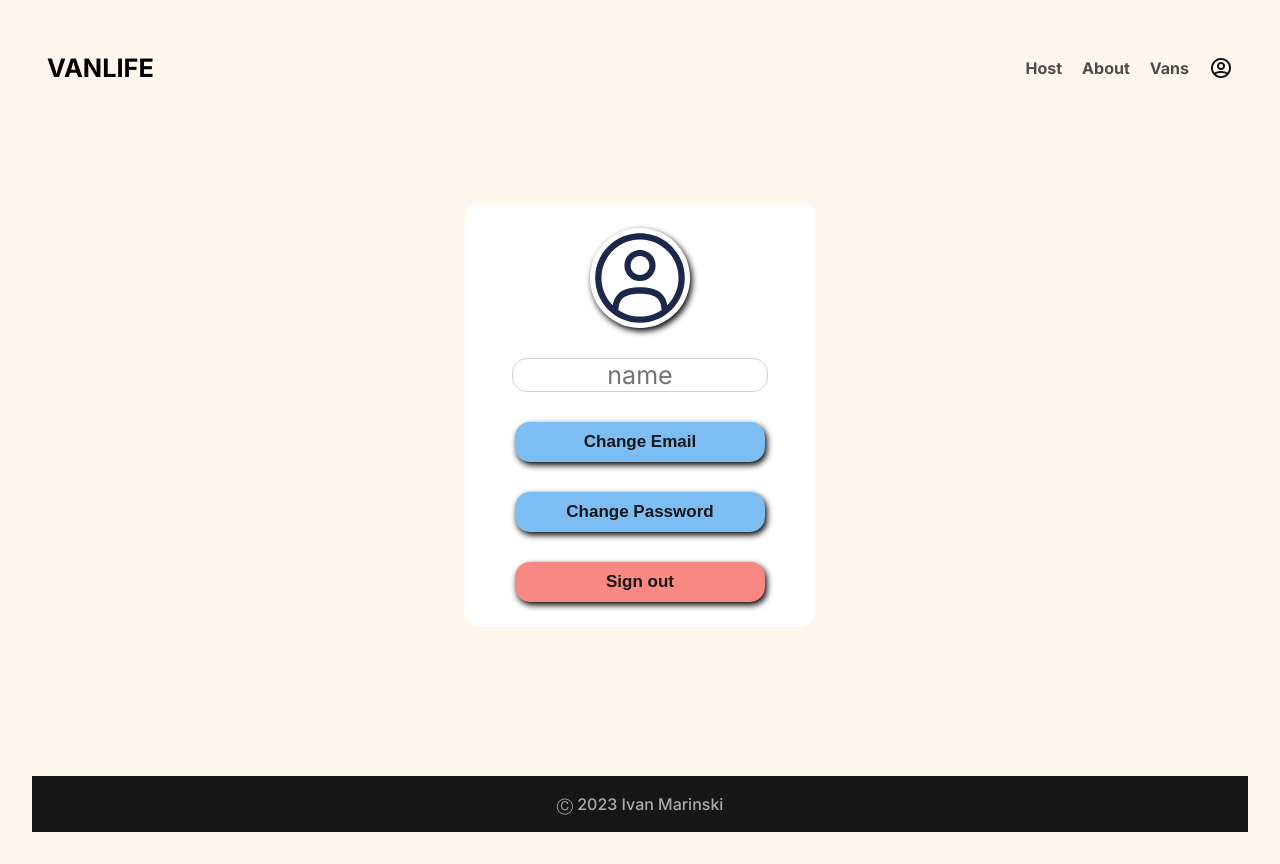
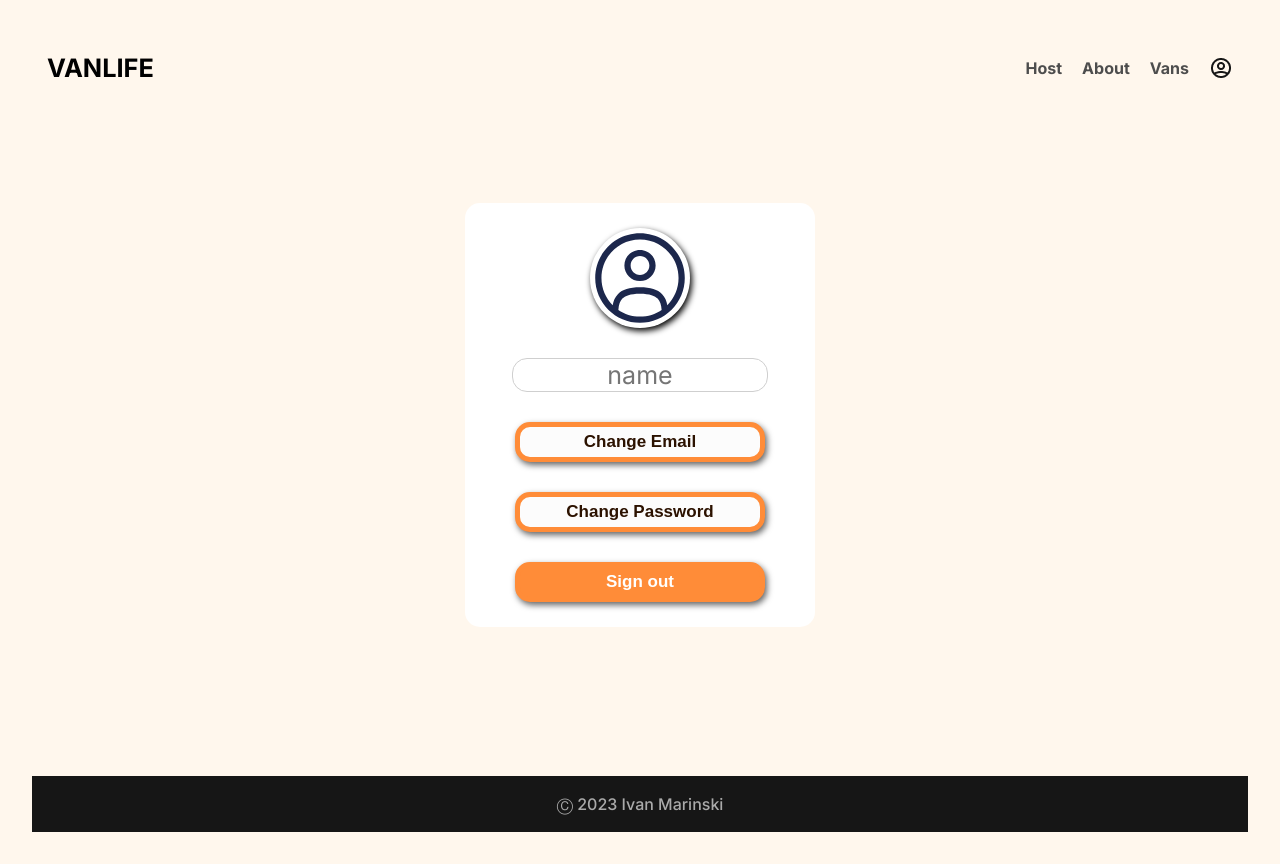
Before and after one commit to Noobdrew/vanlife, a React (Vite) app: page /profile in a window 1280 px wide. Built offline with nearby package versions, Linux system fonts and the light colour scheme; no server answers; the database is empty; sample sign-in values are in the browser's storage.

Commit message:
fixed some styles

```diff
--- a/src/index.css
+++ b/src/index.css
@@ -936,14 +936,15 @@ main.vans-container {
     width: 250px;
     height: 40px;
     border: none;
-    color: #161616;
+    color: #2c1200;
     font-size: 17px;
     font-weight: 600;
     font-family: "inter" sans-serif;
     border-radius: 15px;
-    background-color: rgb(124, 189, 243);
+    background-color: #fcfcfc;
+    border: 5px solid #FF8C38;
     cursor: pointer;
-    box-shadow: 2px 3px 6px black;
+    box-shadow: 2px 3px 6px rgb(100, 100, 100);
 }
 
 
@@ -962,8 +963,8 @@ main.vans-container {
 
 
 .user-signout {
-
-    background-color: rgb(248, 136, 132);
+    color: white;
+    background-color: #FF8C38;
 }
 
 .email-popup,
--- a/src/pages/UserProfile/UserProfile.jsx
+++ b/src/pages/UserProfile/UserProfile.jsx
@@ -18,7 +18,7 @@ export default function UserProfile() {
   const [confirmEmail, setConfirmEmail] = useState();
   const [changeEmailPassword, setChangeEmailPassowrd] = useState();
   const [error, setError] = useState(null);
-  console.log(currentUser);
+
   async function signout() {
     try {
       await signOut(auth);
```
